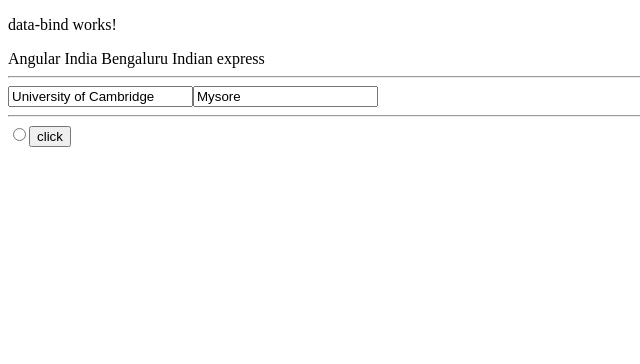
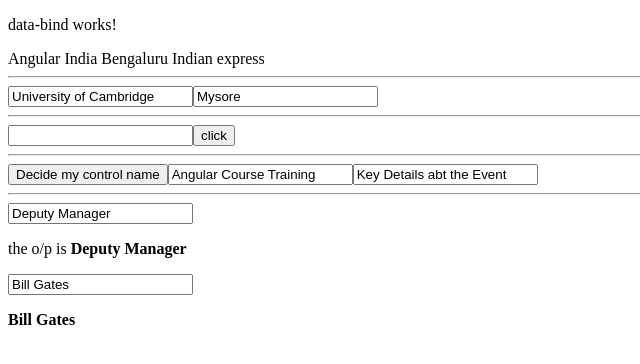
Before and after one commit to Sushmait/Own-Project, an Angular app: page / in a window 1280 px wide. Shown: the top 364 px of the page, without its empty margins (0-640 px from the left). Built offline with nearby package versions, Linux system fonts and the light colour scheme.

Commit message:
Property DB & Event DB together, practice of ngmodule

```diff
--- a/src/app/app.module.ts
+++ b/src/app/app.module.ts
@@ -4,6 +4,7 @@
 import { AppComponent } from './app.component';
 import { DemoComponent } from './Demo/demo.component';
 import { DataBindComponent } from './data-bind/data-bind.component';
+import { FormsModule } from '@angular/forms';
 
 @NgModule({
   declarations: [
@@ -12,7 +13,8 @@
     DataBindComponent
   ],
   imports: [
-    BrowserModule
+    BrowserModule,
+    FormsModule
   ],
   providers: [],
   bootstrap: [AppComponent]
--- a/src/app/data-bind/data-bind.component.html
+++ b/src/app/data-bind/data-bind.component.html
@@ -1,12 +1,28 @@
 <p>data-bind works!</p>
+
 {{CourseName}}
 {{CountryName}}
 {{CityName}}
 {{newspapername()}}
 <br>
 <hr>
-<input type="text" [value]="Universityname"/>
-<input type="text" [value]="Location"/>
+<input type="text" [value]="Universityname" />
+<input type="text" [value]="Location" />
 <hr>
-<input [type]="ControlType"/>
+<input [type]="ControlType" />
 <button (click)="Fired()">click</button>
+<hr>
+<button (click)="'evtControlCheck()'">
+    Decide my control name</button>
+
+<!-- <input type="button" value="Click Me" (click)="updatedCustomerName()"> -->
+<input type="text" [value]="Name" (dblclick)="ShowMessage(message)" #message />
+
+<input type="text" [value]="Skill" (dblclick)="evtmessage($event)" />
+
+<hr>
+<input type="text" [ngModel]="Role" (ngModelChange)="evtRole($event)" />
+
+<p>the o/p is <B>{{Role}}</B></p>
+<input type="text" [(ngModel)]=" MicrosoftOwnedby " />
+<p><B>{{MicrosoftOwnedby}}</B></p>
--- a/src/app/data-bind/data-bind.component.ts
+++ b/src/app/data-bind/data-bind.component.ts
@@ -5,36 +5,65 @@
   templateUrl: './data-bind.component.html',
   styleUrls: ['./data-bind.component.css']
 })
-export class DataBindComponent  {
+export class DataBindComponent {
+  [x: string]: any;
 
-'controlNumber'=100;
-ControlType=""
+  'controlNumber' = 100;
+  'ControlType' = "text"
+  constructor() {
+    //!this.control();//
+  }
+  control() {
+    switch (this.controlNumber) {
+      case 100: {
+        this.ControlType = "radio";
+      }
+        break;
 
-  constructor() {
-    this.control();}
+      case 200: { this.ControlType = "checkbox" }
+        break;
+      default: {
+        this.ControlType = "text"
+      }
+    }
+  }
+  CourseName = "Angular";
+  CountryName = "India"
+  CityName = "Bengaluru"
+  newspapername() { return "Indian express" }
+  Universityname = "University of Cambridge"
+  Location = "Mysore";
 
-  control(){switch (this.controlNumber)
-    {case 100:{
-      this.ControlType ="radio";}
-  break;
+  Fired() {
+    console.log("Successfully Completed the task & Happy clicking");
+    console.log("Happy Deepavali");
 
-  case 200:{this.ControlType="checkbox"}
-  break;}
+    '"evtControlCheck()"'
+    this.control();
+  }
+
+  //customerName="Sushma;"//
+  //updatedCustomerName(){//
+  //this.customerName="Sushma DS";//
+  // console.log(this.customerName);}}//
+
+  Name = "Angular Course Training"
+  ShowMessage(message: HTMLInputElement) {
+    console.log(message.value)
+    console.log("showing property DB & Event DB together")
+  }
+
+  Skill = "Key Details abt the Event"
+  evtmessage(evtDetails: any) {
+    console.log(evtDetails);
+  }
+
+  Role = "Deputy Manager"
+  evtRole(Updatedrecords: any) {
+    console.log(Updatedrecords)
+    this.Role = Updatedrecords
+  }
+//console.log("triggering the event through ngModel");
+
+MicrosoftOwnedby = "Bill Gates"
 }
-
-
- CourseName="Angular";
- CountryName="India"
- CityName="Bengaluru"
- newspapername(){return "Indian express"}
-
-
- Universityname="University of Cambridge"
- Location="Mysore";
-
- Fired(){
-    console.log("Successfully Completed the task & Happy clicking");
-
-
-  console.log("Happy Deepavali");
-}}
```
